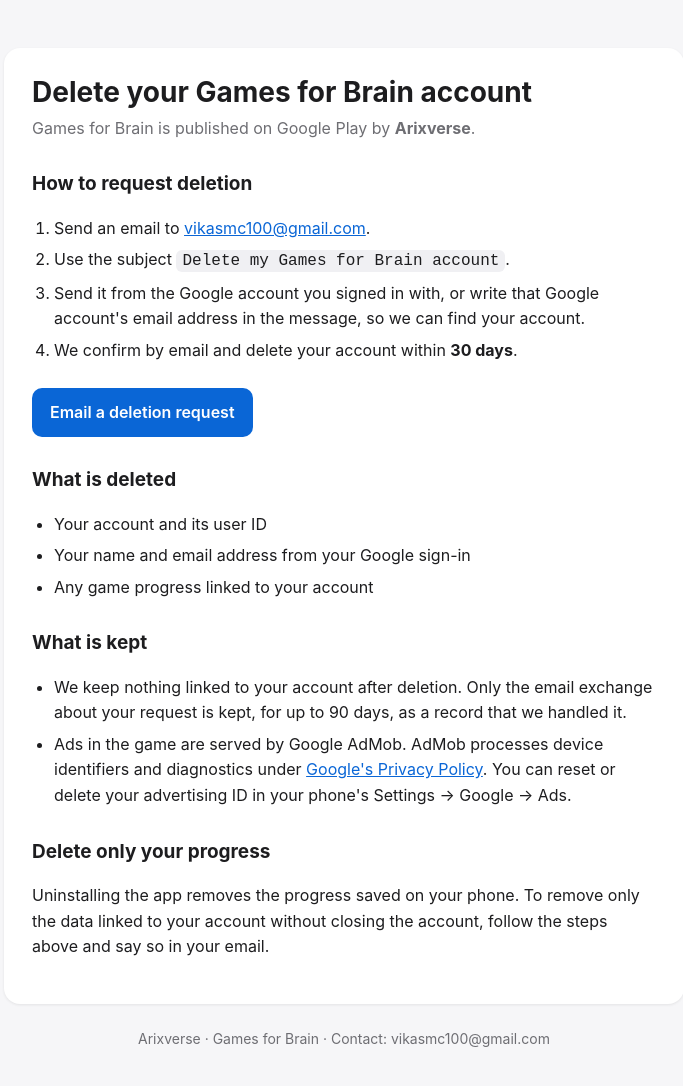
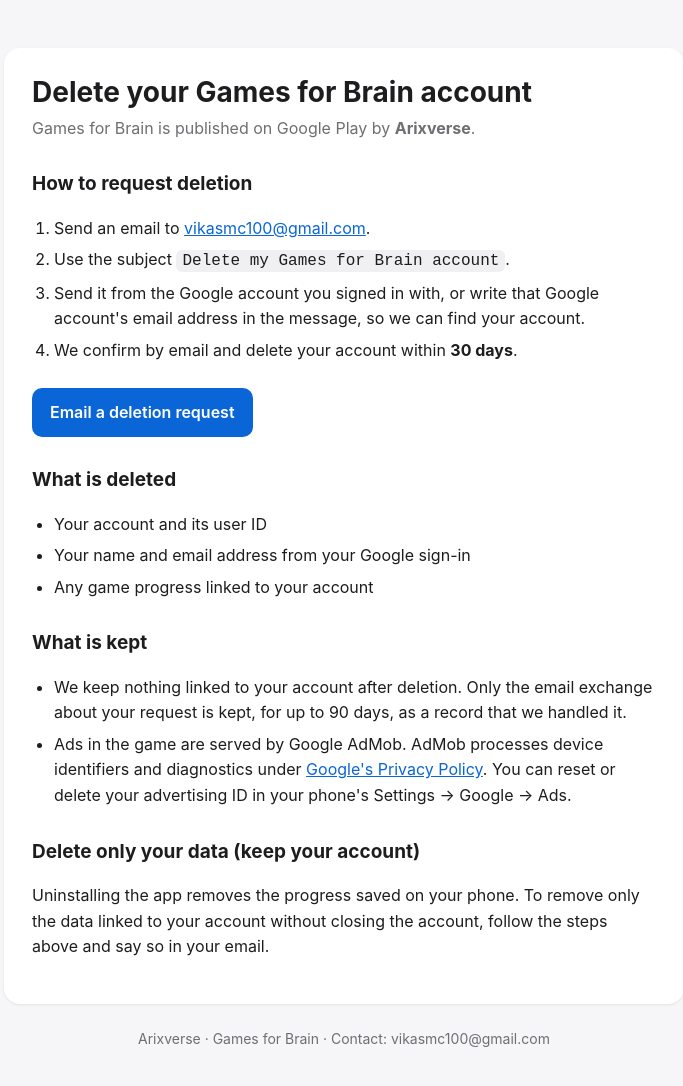
Before and after one commit to vikas-swami/novadock-site, a plain HTML site: page games-for-brain/delete-account.html in a window 1280 px wide. Shown: the whole page, without its empty margins (296-979 px from the left). Drawn offline with Linux system fonts and the light colour scheme.

Commit message:
Games for Brain: anchor for data-only deletion

```diff
--- a/games-for-brain/delete-account.html
+++ b/games-for-brain/delete-account.html
@@ -56,7 +56,7 @@
       <li>Ads in the game are served by Google AdMob. AdMob processes device identifiers and diagnostics under <a href="https://policies.google.com/privacy">Google's Privacy Policy</a>. You can reset or delete your advertising ID in your phone's Settings → Google → Ads.</li>
     </ul>
 
-    <h2>Delete only your progress</h2>
+    <h2 id="delete-data">Delete only your data (keep your account)</h2>
     <p>Uninstalling the app removes the progress saved on your phone. To remove only the data linked to your account without closing the account, follow the steps above and say so in your email.</p>
   </div>
   <footer>Arixverse · Games for Brain · Contact: vikasmc100@gmail.com</footer>
```
